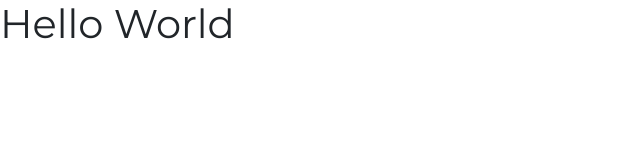
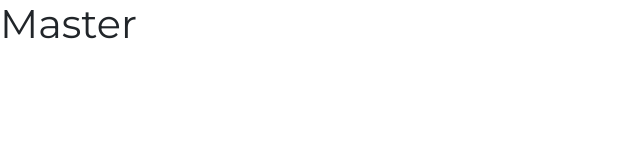
Before and after one commit to MSchumacher85/blurex, a plain HTML site: page test.html in a window 1280 px wide. Shown: the whole page, without its empty margins (0-640 px from the left). Drawn offline with Linux system fonts and the light colour scheme.

Commit message:
commit Master

```diff
--- a/test.html
+++ b/test.html
@@ -12,6 +12,6 @@
 </head>
 <body>
 <header>
-    <h1>Hello World</h1>
+    <h1>Master</h1>
 </header>
 </body>
```
